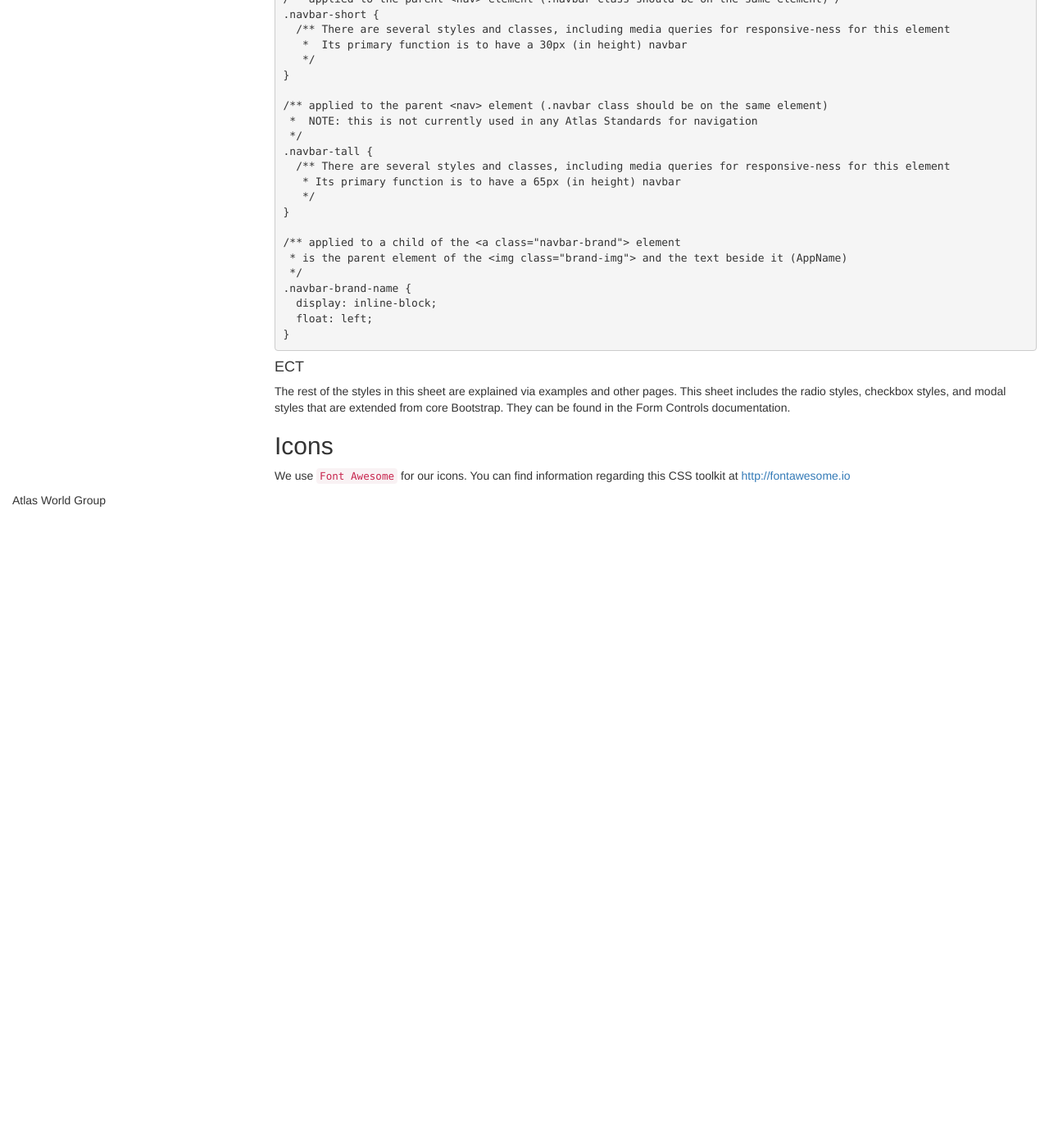
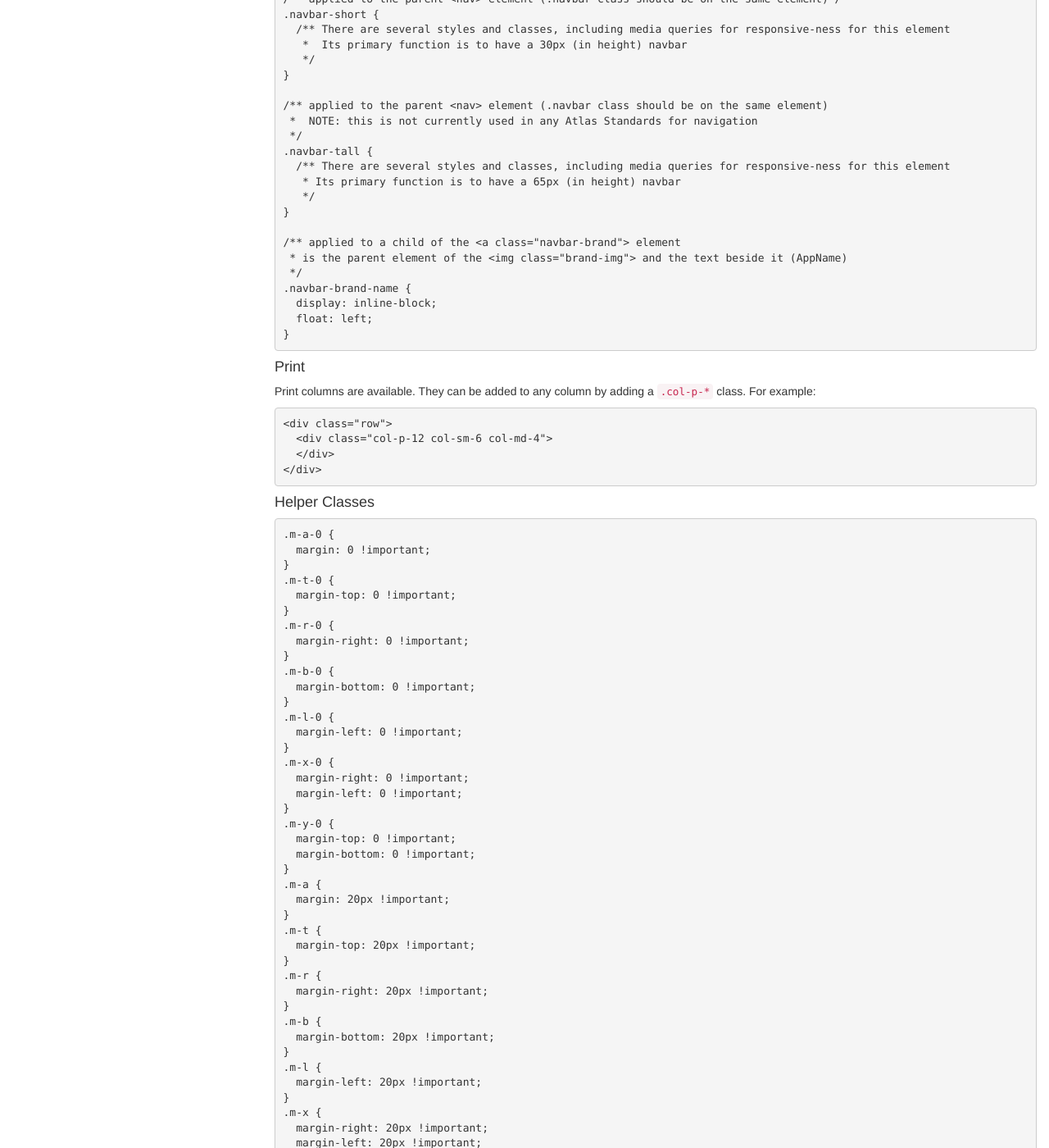
Before and after one commit to AtlasWorldGroup/atlasworldgroup.github.io, a Jekyll site: the page built from index.md, in a window 1280 px wide and 1400 px high, scrolled down 1529 px. Shown: the whole window at 82% size. Built offline with Jekyll 4.4.1, drawn with Linux system fonts in a browser that asks for light colours; nearby versions of some CDN libraries; library files that are not in the unit come from our copies; Markdown is read by kramdown in place of the engine named in the settings; before the commit the page ends 2159 px from its top, so only the background shows below that; some of the changed text lies outside the part shown.

Commit message:
Modal and addition of print/helper classes to atlas-toolkit definition

```diff
--- a/index.md
+++ b/index.md
@@ -103,6 +103,207 @@ select option[default="true"] {
 }
 ~~~
 
+#### Print
+Print columns are available. They can be added to any column by adding a `.col-p-*` class. For example:
+~~~html
+<div class="row">
+  <div class="col-p-12 col-sm-6 col-md-4">
+  </div>
+</div>
+~~~
+
+#### Helper Classes
+~~~css
+.m-a-0 {
+  margin: 0 !important;
+}
+.m-t-0 {
+  margin-top: 0 !important;
+}
+.m-r-0 {
+  margin-right: 0 !important;
+}
+.m-b-0 {
+  margin-bottom: 0 !important;
+}
+.m-l-0 {
+  margin-left: 0 !important;
+}
+.m-x-0 {
+  margin-right: 0 !important;
+  margin-left: 0 !important;
+}
+.m-y-0 {
+  margin-top: 0 !important;
+  margin-bottom: 0 !important;
+}
+.m-a {
+  margin: 20px !important;
+}
+.m-t {
+  margin-top: 20px !important;
+}
+.m-r {
+  margin-right: 20px !important;
+}
+.m-b {
+  margin-bottom: 20px !important;
+}
+.m-l {
+  margin-left: 20px !important;
+}
+.m-x {
+  margin-right: 20px !important;
+  margin-left: 20px !important;
+}
+.m-y {
+  margin-top: 20px !important;
+  margin-bottom: 20px !important;
+}
+.m-x-auto {
+  margin-right: auto !important;
+  margin-left: auto !important;
+}
+.m-a-md {
+  margin: 30px !important;
+}
+.m-t-md {
+  margin-top: 30px !important;
+}
+.m-r-md {
+  margin-right: 30px !important;
+}
+.m-b-md {
+  margin-bottom: 30px !important;
+}
+.m-l-md {
+  margin-left: 30px !important;
+}
+.m-x-md {
+  margin-right: 30px !important;
+  margin-left: 30px !important;
+}
+.m-y-md {
+  margin-top: 30px !important;
+  margin-bottom: 30px !important;
+}
+.m-a-lg {
+  margin: 60px !important;
+}
+.m-t-lg {
+  margin-top: 60px !important;
+}
+.m-r-lg {
+  margin-right: 60px !important;
+}
+.m-b-lg {
+  margin-bottom: 60px !important;
+}
+.m-l-lg {
+  margin-left: 60px !important;
+}
+.m-x-lg {
+  margin-right: 60px !important;
+  margin-left: 60px !important;
+}
+.m-y-lg {
+  margin-top: 60px !important;
+  margin-bottom: 60px !important;
+}
+.p-a-0 {
+  padding: 0 !important;
+}
+.p-t-0 {
+  padding-top: 0 !important;
+}
+.p-r-0 {
+  padding-right: 0 !important;
+}
+.p-b-0 {
+  padding-bottom: 0 !important;
+}
+.p-l-0 {
+  padding-left: 0 !important;
+}
+.p-x-0 {
+  padding-left: 0 !important;
+  padding-right: 0 !important;
+}
+.p-y-0 {
+  padding-top: 0 !important;
+  padding-bottom: 0 !important;
+}
+.p-a {
+  padding: 20px !important;
+}
+.p-t {
+  padding-top: 20px !important;
+}
+.p-r {
+  padding-right: 20px !important;
+}
+.p-b {
+  padding-bottom: 20px !important;
+}
+.p-l {
+  padding-left: 20px !important;
+}
+.p-x {
+  padding-right: 20px !important;
+  padding-left: 20px !important;
+}
+.p-y {
+  padding-top: 20px !important;
+  padding-bottom: 20px !important;
+}
+.p-a-md {
+  padding: 30px !important;
+}
+.p-t-md {
+  padding-top: 30px !important;
+}
+.p-r-md {
+  padding-right: 30px !important;
+}
+.p-b-md {
+  padding-bottom: 30px !important;
+}
+.p-l-md {
+  padding-left: 30px !important;
+}
+.p-x-md {
+  padding-right: 30px !important;
+  padding-left: 30px !important;
+}
+.p-y-md {
+  padding-top: 30px !important;
+  padding-bottom: 30px !important;
+}
+.p-a-lg {
+  padding: 60px !important;
+}
+.p-t-lg {
+  padding-top: 60px !important;
+}
+.p-r-lg {
+  padding-right: 60px !important;
+}
+.p-b-lg {
+  padding-bottom: 60px !important;
+}
+.p-l-lg {
+  padding-left: 60px !important;
+}
+.p-x-lg {
+  padding-right: 60px !important;
+  padding-left: 60px !important;
+}
+.p-y-lg {
+  padding-top: 60px !important;
+  padding-bottom: 60px !important;
+}
+~~~
+
 #### ECT
 The rest of the styles in this sheet are explained via examples and other pages. This sheet includes the radio styles, checkbox styles, and modal styles that are extended from core Bootstrap. They can be found in the Form Controls documentation.
 
```
Also changed, not shown: controls/index.md (+4 -8 lines).
